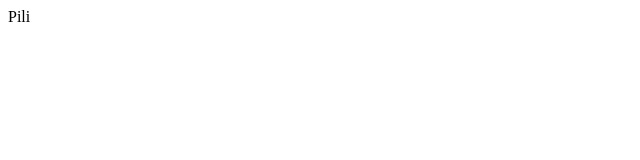
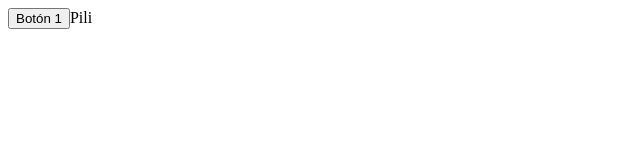
Before and after one commit to NPGonzalez/app1, a React (Create React App) app: page / in a window 1280 px wide. Shown: the top 160 px of the page, without its empty margins (0-640 px from the left). Built offline with nearby package versions, Linux system fonts and the light colour scheme.

Commit message:
Se agrega botón y se le agrega estilo

```diff
--- /dev/null
+++ b/src/App.css
@@ -0,0 +1,3 @@
+button:hover {
+    color: red;
+}
--- a/src/App.jsx
+++ b/src/App.jsx
@@ -1,10 +1,12 @@
 import React from 'react';
+import './App.css';
 
 class App  extends React.Component {
     name = 'Pili';
     render(){
             return (
                 <div className = "App" >
+                    <button>Botón 1</button>
                   {this.name}
                 </div>
     );
```
